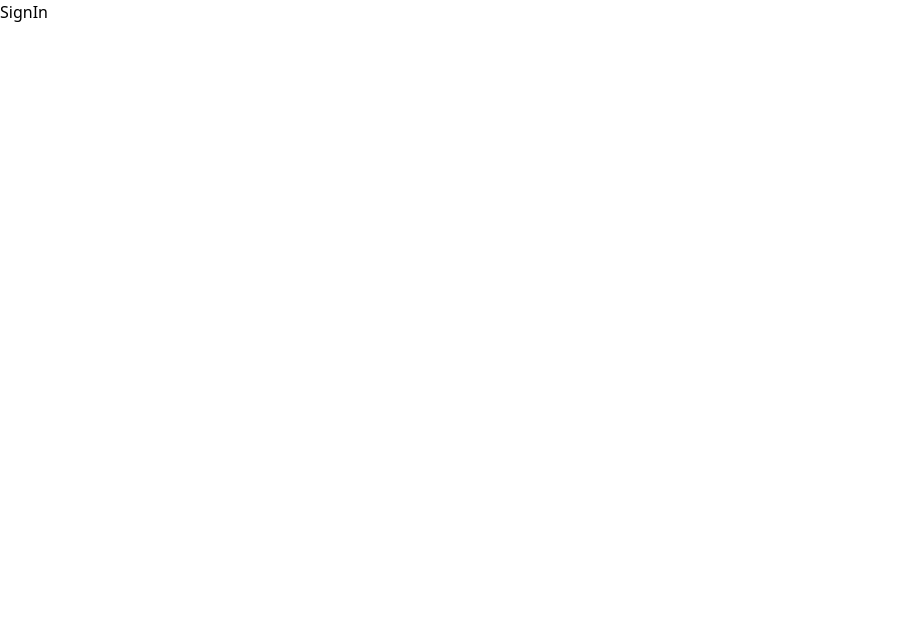
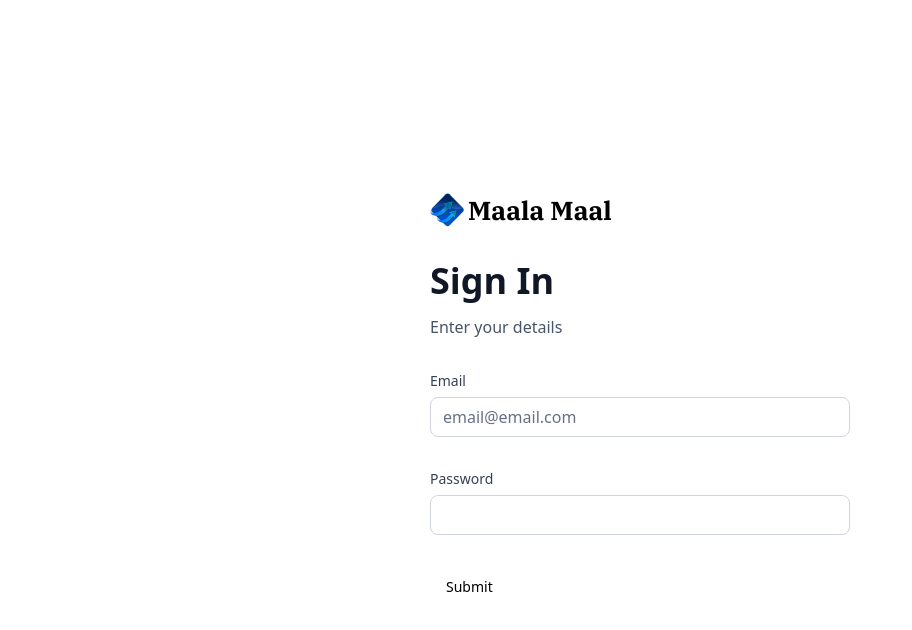
Before and after one commit to darshan45672/Dhan-Sanchay, a Next.js app: page /sign-in in a window 1280 px wide. Shown: the top 630 px of the page, without its empty margins (0-912 px from the left). Built offline with nearby package versions, Linux system fonts and the light colour scheme.

Commit message:
designed auth form

```diff
--- a/app/(auth)/sign-in/page.tsx
+++ b/app/(auth)/sign-in/page.tsx
@@ -1,8 +1,11 @@
+import AuthForm from '@/components/AuthForm'
 import React from 'react'
 
 const SignIn = () => {
   return (
-    <div>SignIn</div>
+    <section className='flex-center size-full max-sm:px-6'>
+      <AuthForm type="sign-in"/>
+    </section>
   )
 }
 
--- a/app/(auth)/sign-up/page.tsx
+++ b/app/(auth)/sign-up/page.tsx
@@ -1,8 +1,11 @@
+import AuthForm from '@/components/AuthForm'
 import React from 'react'
 
 const SignUp = () => {
   return (
-    <div>SignUp</div>
+    <section className='flex-center size-full max-sm:px-6'>
+      <AuthForm type="sign-up"/>
+    </section>
   )
 }
 
--- /dev/null
+++ b/components/AuthForm.tsx
@@ -0,0 +1,110 @@
+"use client";
+import Image from "next/image";
+import Link from "next/link";
+import React, { useState } from "react";
+import { z } from "zod";
+import { zodResolver } from "@hookform/resolvers/zod";
+import { useForm } from "react-hook-form";
+import { Button } from "@/components/ui/button";
+import {
+  Form,
+  FormControl,
+  FormDescription,
+  FormField,
+  FormItem,
+  FormLabel,
+  FormMessage,
+} from "@/components/ui/form";
+import { Input } from "@/components/ui/input";
+
+const AuthForm = ({ type }: { type: string }) => {
+  const [user, setUser] = useState(null);
+
+  const formSchema = z.object({
+    email: z.string().email(),
+  });
+
+  const form = useForm<z.infer<typeof formSchema>>({
+    resolver: zodResolver(formSchema),
+    defaultValues: {
+      email: "",
+    },
+  });
+
+  // 2. Define a submit handler.
+  function onSubmit(values: z.infer<typeof formSchema>) {
+    // Do something with the form values.
+    // ✅ This will be type-safe and validated.
+    console.log(values);
+  }
+
+  return (
+    <section className="auth-form">
+      <header className="flex flex-col gap-5 md:gap-8">
+        <Link className="flex cursor-pointer items-center gap-1" href="/">
+          <Image
+            src="/icons/logo.svg"
+            width={34}
+            height={34}
+            alt="Logo"
+            //   className="size-[24px] max-xl:size-14"
+          />
+          <h1 className="text-26 font-ibm-plex-serif font-bold text-tblack-1">
+            Maala Maal
+          </h1>
+        </Link>
+        <div className="flex flex-col gap-1 md:gap-3">
+          <h1 className="text-24  lg:text-36 font-semibold text-gray-900">
+            {user ? "Link Account" : type === "sign-in" ? "Sign In" : "Sign Up"}
+          </h1>
+          <p className="text-16 font-normal text-gray-600">
+            {user ? "Link your account to get started" : "Enter your details"}
+          </p>
+        </div>
+      </header>
+      {user ? (
+        <div className="flex flex-col gap-4">{/* Plaid Link */}</div>
+      ) : (
+        <>
+          <Form {...form}>
+            <form onSubmit={form.handleSubmit(onSubmit)} className="space-y-8">
+              <FormField
+                control={form.control}
+                name="email"
+                render={({ field }) => (
+                  <div className="form-item">
+                    <FormLabel className="form-label">Email</FormLabel>
+                      <div className="flex w-full flex-col">
+                        <FormControl>
+                          <Input placeholder="email@email.com" className="input-class" {...field} />
+                        </FormControl>
+                        <FormMessage className="mt-3 form-message"  />
+                      </div>
+                  </div>
+                )}
+              />
+              <FormField
+                control={form.control}
+                name="password"
+                render={({ field }) => (
+                  <div className="form-item">
+                    <FormLabel className="form-label">Password</FormLabel>
+                      <div className="flex w-full flex-col">
+                        <FormControl>
+                          <Input type="password" className="input-class" {...field} />
+                        </FormControl>
+                        <FormMessage className="mt-3 form-message"  />
+                      </div>
+                  </div>
+                )}
+              />
+              <Button type="submit">Submit</Button>
+            </form>
+          </Form>
+        </>
+      )}
+    </section>
+  );
+};
+
+export default AuthForm;
--- a/components/MobileNavBar.tsx
+++ b/components/MobileNavBar.tsx
@@ -43,7 +43,7 @@
               //   className="size-[24px] max-xl:size-14"
             />
             <h1 className="text-26 font-ibm-plex-serif font-bold text-tblack-1">
-              Horizon
+              Maala Maal
             </h1>
           </Link>
           <div className="mobilenav-sheet">
--- /dev/null
+++ b/components/ui/form.tsx
@@ -0,0 +1,176 @@
+import * as React from "react"
+import * as LabelPrimitive from "@radix-ui/react-label"
+import { Slot } from "@radix-ui/react-slot"
+import {
+  Controller,
+  ControllerProps,
+  FieldPath,
+  FieldValues,
+  FormProvider,
+  useFormContext,
+} from "react-hook-form"
+
+import { cn } from "@/lib/utils"
+import { Label } from "@/components/ui/label"
+
+const Form = FormProvider
+
+type FormFieldContextValue<
+  TFieldValues extends FieldValues = FieldValues,
+  TName extends FieldPath<TFieldValues> = FieldPath<TFieldValues>
+> = {
+  name: TName
+}
+
+const FormFieldContext = React.createContext<FormFieldContextValue>(
+  {} as FormFieldContextValue
+)
+
+const FormField = <
+  TFieldValues extends FieldValues = FieldValues,
+  TName extends FieldPath<TFieldValues> = FieldPath<TFieldValues>
+>({
+  ...props
+}: ControllerProps<TFieldValues, TName>) => {
+  return (
+    <FormFieldContext.Provider value={{ name: props.name }}>
+      <Controller {...props} />
+    </FormFieldContext.Provider>
+  )
+}
+
+const useFormField = () => {
+  const fieldContext = React.useContext(FormFieldContext)
+  const itemContext = React.useContext(FormItemContext)
+  const { getFieldState, formState } = useFormContext()
+
+  const fieldState = getFieldState(fieldContext.name, formState)
+
+  if (!fieldContext) {
+    throw new Error("useFormField should be used within <FormField>")
+  }
+
+  const { id } = itemContext
+
+  return {
+    id,
+    name: fieldContext.name,
+    formItemId: `${id}-form-item`,
+    formDescriptionId: `${id}-form-item-description`,
+    formMessageId: `${id}-form-item-message`,
+    ...fieldState,
+  }
+}
+
+type FormItemContextValue = {
+  id: string
+}
+
+const FormItemContext = React.createContext<FormItemContextValue>(
+  {} as FormItemContextValue
+)
+
+const FormItem = React.forwardRef<
+  HTMLDivElement,
+  React.HTMLAttributes<HTMLDivElement>
+>(({ className, ...props }, ref) => {
+  const id = React.useId()
+
+  return (
+    <FormItemContext.Provider value={{ id }}>
+      <div ref={ref} className={cn("space-y-2", className)} {...props} />
+    </FormItemContext.Provider>
+  )
+})
+FormItem.displayName = "FormItem"
+
+const FormLabel = React.forwardRef<
+  React.ElementRef<typeof LabelPrimitive.Root>,
+  React.ComponentPropsWithoutRef<typeof LabelPrimitive.Root>
+>(({ className, ...props }, ref) => {
+  const { error, formItemId } = useFormField()
+
+  return (
+    <Label
+      ref={ref}
+      className={cn(error && "text-destructive", className)}
+      htmlFor={formItemId}
+      {...props}
+    />
+  )
+})
+FormLabel.displayName = "FormLabel"
+
+const FormControl = React.forwardRef<
+  React.ElementRef<typeof Slot>,
+  React.ComponentPropsWithoutRef<typeof Slot>
+>(({ ...props }, ref) => {
+  const { error, formItemId, formDescriptionId, formMessageId } = useFormField()
+
+  return (
+    <Slot
+      ref={ref}
+      id={formItemId}
+      aria-describedby={
+        !error
+          ? `${formDescriptionId}`
+          : `${formDescriptionId} ${formMessageId}`
+      }
+      aria-invalid={!!error}
+      {...props}
+    />
+  )
+})
+FormControl.displayName = "FormControl"
+
+const FormDescription = React.forwardRef<
+  HTMLParagraphElement,
+  React.HTMLAttributes<HTMLParagraphElement>
+>(({ className, ...props }, ref) => {
+  const { formDescriptionId } = useFormField()
+
+  return (
+    <p
+      ref={ref}
+      id={formDescriptionId}
+      className={cn("text-sm text-muted-foreground", className)}
+      {...props}
+    />
+  )
+})
+FormDescription.displayName = "FormDescription"
+
+const FormMessage = React.forwardRef<
+  HTMLParagraphElement,
+  React.HTMLAttributes<HTMLParagraphElement>
+>(({ className, children, ...props }, ref) => {
+  const { error, formMessageId } = useFormField()
+  const body = error ? String(error?.message) : children
+
+  if (!body) {
+    return null
+  }
+
+  return (
+    <p
+      ref={ref}
+      id={formMessageId}
+      className={cn("text-sm font-medium text-destructive", className)}
+      {...props}
+    >
+      {body}
+    </p>
+  )
+})
+FormMessage.displayName = "FormMessage"
+
+export {
+  useFormField,
+  Form,
+  FormItem,
+  FormLabel,
+  FormControl,
+  FormDescription,
+  FormMessage,
+  FormField,
+}
--- /dev/null
+++ b/components/ui/input.tsx
@@ -0,0 +1,25 @@
+import * as React from "react"
+
+import { cn } from "@/lib/utils"
+
+export interface InputProps
+  extends React.InputHTMLAttributes<HTMLInputElement> {}
+
+const Input = React.forwardRef<HTMLInputElement, InputProps>(
+  ({ className, type, ...props }, ref) => {
+    return (
+      <input
+        type={type}
+        className={cn(
+          "flex h-10 w-full rounded-md border border-input bg-background px-3 py-2 text-sm ring-offset-background file:border-0 file:bg-transparent file:text-sm file:font-medium placeholder:text-muted-foreground focus-visible:outline-none focus-visible:ring-2 focus-visible:ring-ring focus-visible:ring-offset-2 disabled:cursor-not-allowed disabled:opacity-50",
+          className
+        )}
+        ref={ref}
+        {...props}
+      />
+    )
+  }
+)
+Input.displayName = "Input"
+
+export { Input }
--- /dev/null
+++ b/components/ui/label.tsx
@@ -0,0 +1,26 @@
+"use client"
+
+import * as React from "react"
+import * as LabelPrimitive from "@radix-ui/react-label"
+import { cva, type VariantProps } from "class-variance-authority"
+
+import { cn } from "@/lib/utils"
+
+const labelVariants = cva(
+  "text-sm font-medium leading-none peer-disabled:cursor-not-allowed peer-disabled:opacity-70"
+)
+
+const Label = React.forwardRef<
+  React.ElementRef<typeof LabelPrimitive.Root>,
+  React.ComponentPropsWithoutRef<typeof LabelPrimitive.Root> &
+    VariantProps<typeof labelVariants>
+>(({ className, ...props }, ref) => (
+  <LabelPrimitive.Root
+    ref={ref}
+    className={cn(labelVariants(), className)}
+    {...props}
+  />
+))
+Label.displayName = LabelPrimitive.Root.displayName
+
+export { Label }
--- a/package.json
+++ b/package.json
@@ -9,7 +9,9 @@
     "lint": "next lint"
   },
   "dependencies": {
+    "@hookform/resolvers": "^3.3.4",
     "@radix-ui/react-dialog": "^1.0.5",
+    "@radix-ui/react-label": "^2.0.2",
     "@radix-ui/react-slot": "^1.0.2",
     "chart.js": "^4.4.2",
     "class-variance-authority": "^0.7.0",
@@ -21,9 +23,10 @@
     "react-chartjs-2": "^5.2.0",
     "react-countup": "^6.5.3",
     "react-dom": "^18",
+    "react-hook-form": "^7.51.4",
     "tailwind-merge": "^2.3.0",
     "tailwindcss-animate": "^1.0.7",
-    "zod": "^3.23.7"
+    "zod": "^3.23.8"
   },
   "devDependencies": {
     "@types/node": "^20",
```
Also changed, not shown: 1 other file (tests, documents, lock files or other folders).
